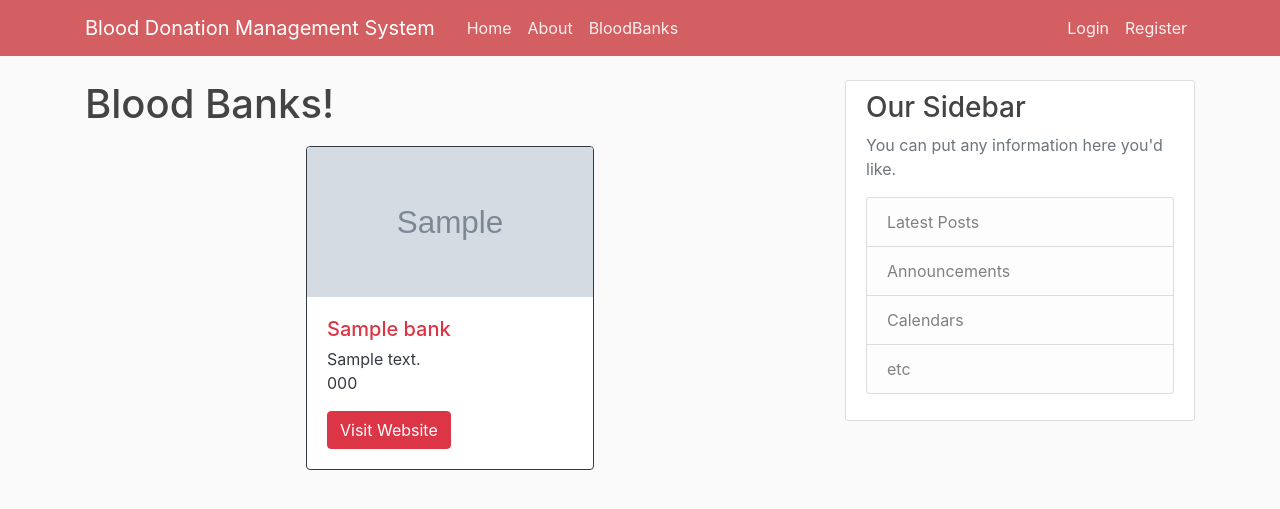
After one commit to SigdelAsmita/blood_bank_management_system, a Django app: page /bloodbanks/ in a window 1280 px wide. The commit adds this page. Shown: the top 509 px of the page. Run offline with Django 5.2, Linux system fonts and the light colour scheme; tables that the repository leaves empty hold one stand-in row (values such as "Sample post"); grey boxes marked "Sample" are stand-in pictures; some libraries are stand-ins or nearby versions.

Commit message:
Blood bank page, nav bar colors updated

```diff
--- a/Blood_Bank/urls.py
+++ b/Blood_Bank/urls.py
@@ -19,6 +19,8 @@
 from django.contrib.auth import views as auth_views
 from django.urls import path, include
 from users import views as user_views
+from django.conf import settings
+from django.conf.urls.static import static
 
 urlpatterns = [
     path('admin/', admin.site.urls),
@@ -27,4 +29,4 @@
     path('login/', auth_views.LoginView.as_view(template_name='users/login.html'), name='login'),
     path('logout/', auth_views.LogoutView.as_view(template_name='users/logout.html'), name='logout'),
     path('', include('bank.urls')), #this is to directly load home page when the website is accessed
-]
+]+static(settings.MEDIA_URL, document_root=settings.MEDIA_ROOT)
--- a/bank/static/bank/main.css
+++ b/bank/static/bank/main.css
@@ -13,15 +13,15 @@
 }
 
 .bg-steel {
-    background-color: #5f788a;
+  background-color: #d45f63;
 }
 
 .site-header .navbar-nav .nav-link {
-    color: #cbd5db;
+  color: #faefef;
 }
 
 .site-header .navbar-nav .nav-link:hover {
-    color: #ffffff;
+  color: #e9a1a1;
 }
 
 .site-header .navbar-nav .nav-link.active {
--- a/bank/templates/bank/base.html
+++ b/bank/templates/bank/base.html
@@ -31,6 +31,7 @@
               <div class="navbar-nav mr-auto">
                 <a class="nav-item nav-link" href="{% url 'bank-home' %}">Home</a>
                 <a class="nav-item nav-link" href="{% url 'bank-about' %}">About</a>
+                <a class="nav-item nav-link" href="{% url 'bank-bloodbank' %}">BloodBanks</a>
               </div>
               <!-- Navbar Right Side -->
               <div class="navbar-nav">
@@ -40,6 +41,7 @@
                 {% else %}
                   <a class="nav-item nav-link" href="{% url 'login' %}">Login</a>
                   <a class="nav-item nav-link" href="{% url 'register' %}">Register</a>
+
                 {% endif %}
                 </div>
 
--- /dev/null
+++ b/bank/templates/bank/bloodbank.html
@@ -0,0 +1,28 @@
+{% extends "bank/base.html" %}
+{% block content %}
+    <h1>Blood Banks!</h1>
+    <div style="display: flex; flex-direction: row; flex-wrap: wrap; justify-content:center;">
+
+        {% for card in blood_bank %}
+        {#  Single Card Template:#}
+        <div class="card text-dark border-dark" style="width:18rem; margin:10px;">
+          <img src="/media/{{card.image}}" class="card-img-top" height="150px" width="150px">
+          <div class="card-body">
+            <style>
+              .card-title {
+                overflow: hidden;
+                white-space: nowrap;
+                text-overflow: ellipsis;
+              }
+            </style>
+            <div style="display: flex; flex-direction: row" >
+              <h5 class="card-title text-danger">{{ card.blood_bank_name }}</h5>
+            </div>
+            <p class="card-subtitle">{{ card.address }}</p>
+            <p class="card-text">{{ card.phone_number }}</p>
+            <a href="#" class="btn btn-danger">Visit Website</a>
+          </div>
+        </div>
+        {% endfor %}
+      </div>
+{% endblock content %}
--- a/bank/urls.py
+++ b/bank/urls.py
@@ -4,4 +4,5 @@
 urlpatterns = [
     path('', views.home, name ='bank-home'),
     path('about/', views.about, name ='bank-about'),
+    path('bloodbanks/', views.bloodbank, name ='bank-bloodbank'),
 ]
--- a/bank/views.py
+++ b/bank/views.py
@@ -12,3 +12,8 @@
 
 def about(request):
     return render (request, 'bank/about.html', {'title': 'About'})
+
+def bloodbank(request):
+    cards=[]
+    blood_bank_list=BloodBank.objects.all()
+    return render(request, 'bank/bloodbank.html', context={"blood_bank":blood_bank_list, 'title':'BloodBanks'})
--- a/requirements.txt
+++ b/requirements.txt
@@ -3,4 +3,5 @@
 django-environ
 django-bootstrap
 django-crispy-forms
-django-crispy-bootstrap4
+django-crispy-bootstrap
+pillow
--- a/users/admin.py
+++ b/users/admin.py
@@ -1,5 +1,6 @@
 from django.contrib import admin
-from .models import Person
+from .models import *
 # Register your models here.
 
 admin.site.register(Person)
+admin.site.register(BloodBank)
--- a/users/models.py
+++ b/users/models.py
@@ -33,7 +33,7 @@
     blood_bank_name = models.CharField(max_length=50, blank=True, null=True)
     address = models.CharField(max_length=50, blank=True, null=True)
     phone_number = models.CharField(blank=True, null=True)
-
+    image=models.ImageField(upload_to='')
     class Meta:
         db_table = 'blood_bank'
 
```
Also changed, not shown: Blood_Bank/settings.py (+4 -3 lines), static/images/BhaktapurNRCS.jpg (added), static/images/CentralNRCS.jpg (added), static/images/NRCSLalitpur.jpg (added), users/migrations/0001_initial.py. Lines whose indentation alone changed are shown as unchanged.
